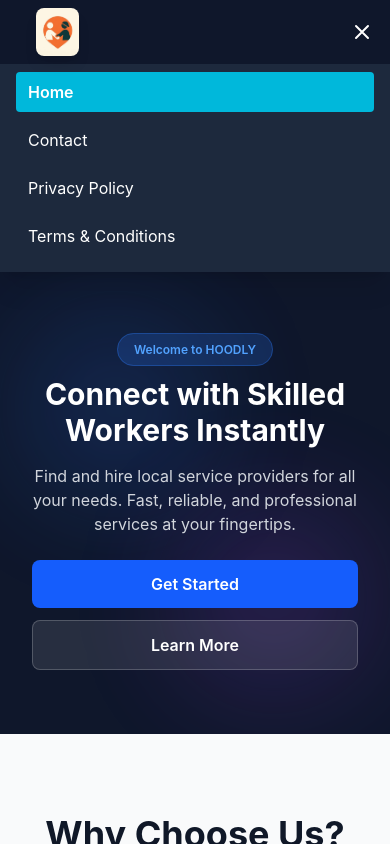
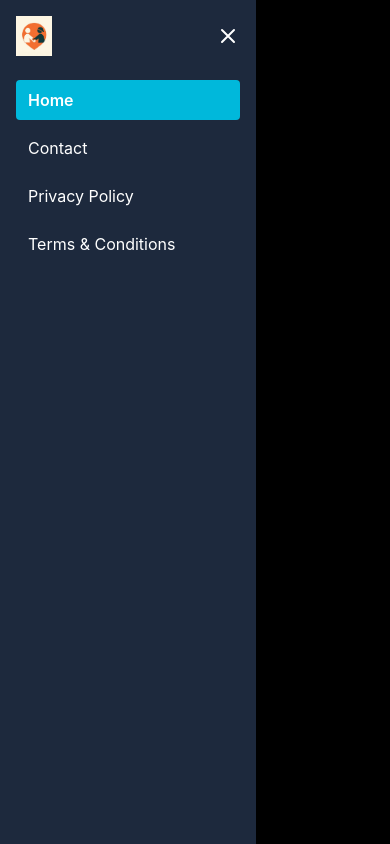
Before and after one commit to codewithgaurave/HoodlyWebsite, a React (Vite) app: page / in a window 390 px wide. Both pictures are taken after a click on the button 362 px from the left and 32 px from the top of the page. Shown: the top 844 px of the page. Built offline with nearby package versions, Linux system fonts and the light colour scheme.

Commit message:
Updated Navbar, Footer, Contact page and added image

```diff
--- a/src/components/Navbar.jsx
+++ b/src/components/Navbar.jsx
@@ -56,17 +56,30 @@
         </div>
       </div>
 
+      {/* Mobile Menu Overlay */}
+      {isOpen && (
+        <div className="fixed inset-0 bg-black bg-opacity-50 z-40 md:hidden" onClick={() => setIsOpen(false)}></div>
+      )}
+
       {/* Mobile Menu */}
-      {isOpen && (
-        <div className="md:hidden bg-slate-800">
-          <ul className="px-4 pt-2 pb-4 space-y-2">
+      <div className={`fixed top-0 left-0 h-full w-64 bg-slate-800 z-50 transform transition-transform duration-300 ease-in-out md:hidden ${isOpen ? 'translate-x-0' : '-translate-x-full'}`}>
+        <div className="p-4">
+          <div className="flex justify-between items-center mb-6">
+            <img src="/image.png" alt="HOODLY" className="h-10" />
+            <button onClick={() => setIsOpen(false)} className="text-white">
+              <svg className="w-6 h-6" fill="none" stroke="currentColor" viewBox="0 0 24 24">
+                <path strokeLinecap="round" strokeLinejoin="round" strokeWidth={2} d="M6 18L18 6M6 6l12 12" />
+              </svg>
+            </button>
+          </div>
+          <ul className="space-y-2">
             <li><Link to="/" onClick={() => setIsOpen(false)} className={`block px-3 py-2 rounded transition-colors ${isActive('/') ? 'bg-cyan-500 text-white font-semibold' : 'text-white hover:bg-slate-700'}`}>Home</Link></li>
             <li><Link to="/contact" onClick={() => setIsOpen(false)} className={`block px-3 py-2 rounded transition-colors ${isActive('/contact') ? 'bg-cyan-500 text-white font-semibold' : 'text-white hover:bg-slate-700'}`}>Contact</Link></li>
             <li><Link to="/privacy" onClick={() => setIsOpen(false)} className={`block px-3 py-2 rounded transition-colors ${isActive('/privacy') ? 'bg-cyan-500 text-white font-semibold' : 'text-white hover:bg-slate-700'}`}>Privacy Policy</Link></li>
             <li><Link to="/terms" onClick={() => setIsOpen(false)} className={`block px-3 py-2 rounded transition-colors ${isActive('/terms') ? 'bg-cyan-500 text-white font-semibold' : 'text-white hover:bg-slate-700'}`}>Terms & Conditions</Link></li>
           </ul>
         </div>
-      )}
+      </div>
     </nav>
   );
 }
```
